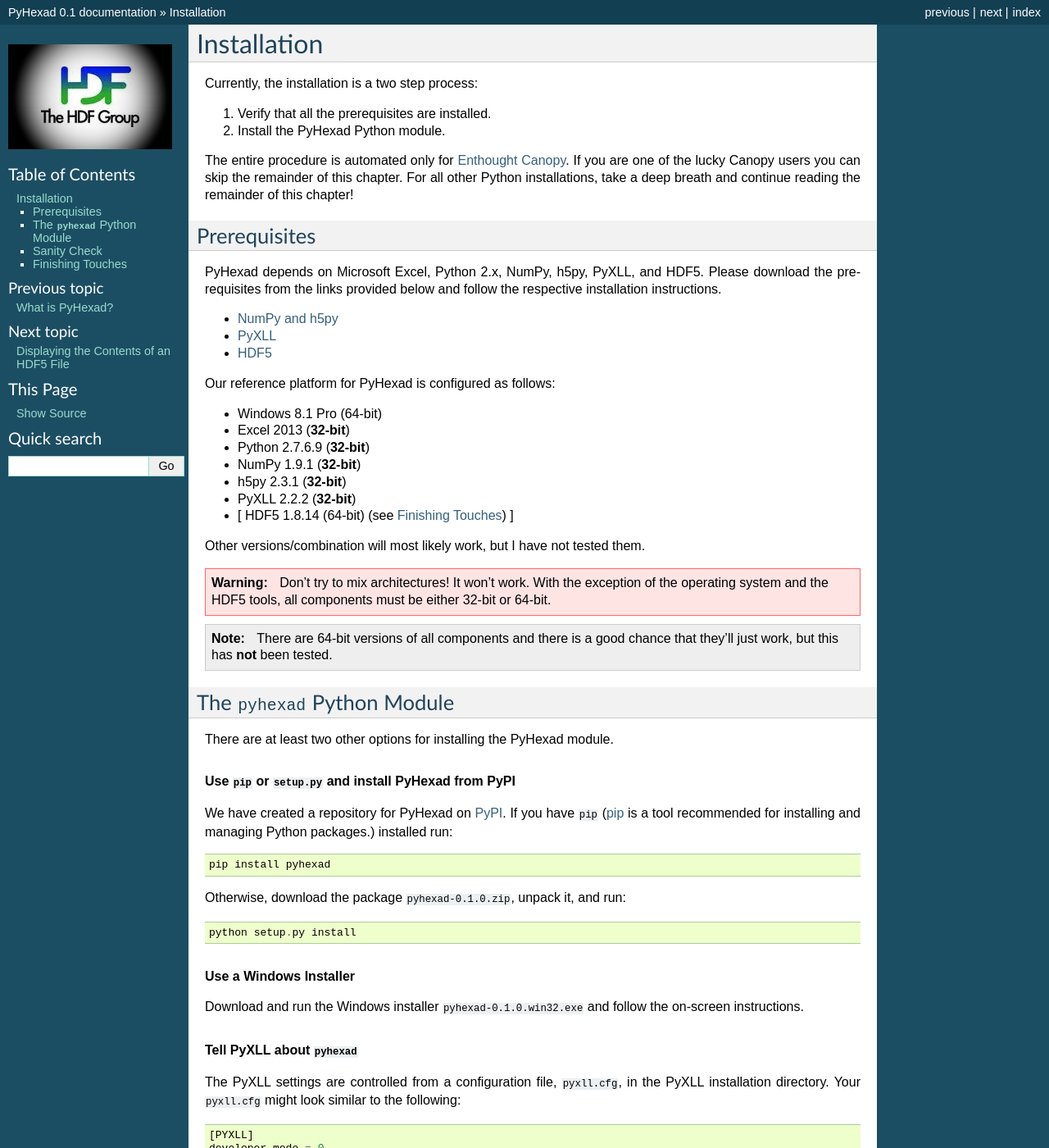
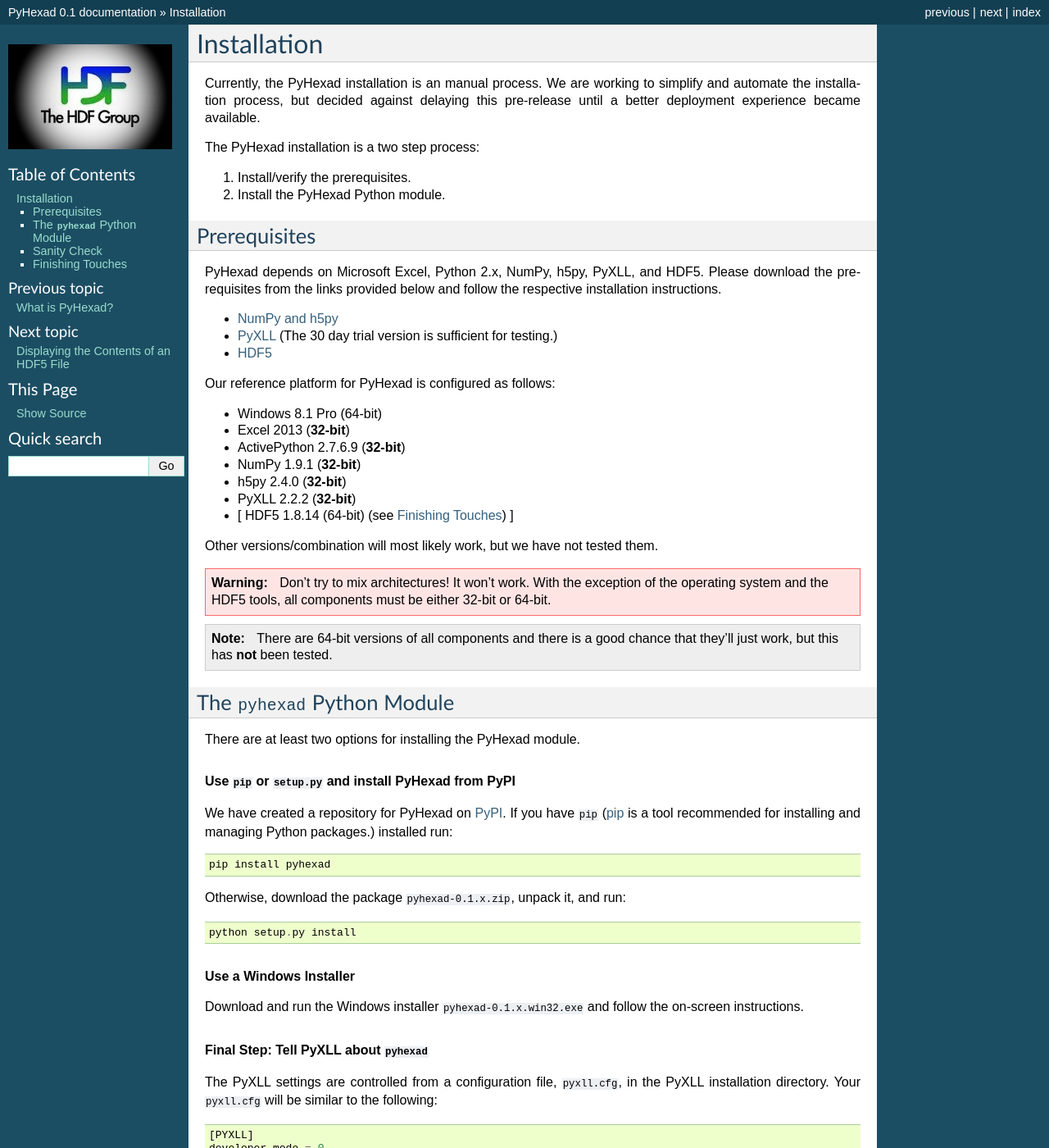
Before and after one commit to HDFGroup/PyHexad, a Sphinx documentation site: the page built from docs/installation.rst, in a window 1280 px wide and 1400 px high. Shown: the whole window at 82% size. Built offline with Sphinx 7.4.7, drawn with Linux system fonts in a browser that asks for light colours.

Commit message:
Updated documentation.

```diff
--- a/docs/installation.rst
+++ b/docs/installation.rst
@@ -2,17 +2,15 @@
 Installation
 ============
 
-Currently, the installation is a two step process:
+Currently, the PyHexad installation is an manual process.
+We are working to simplify and automate the installation process,
+but decided against delaying this pre-release until a better
+deployment experience became available.
 
-1. Verify that all the prerequisites are installed.
+The PyHexad installation is a two step process:
+
+1. Install/verify the prerequisites.
 2. Install the |product| Python module.
-
-The entire procedure is automated only for
-`Enthought Canopy <https://enthought.com/products/canopy/>`_.
-If you are one of the lucky Canopy users you can skip the
-remainder of this chapter.
-For all other Python installations, take a deep breath and continue reading
-the remainder of this chapter!
 
 .. _sec-prerequisites:
 
@@ -24,20 +22,20 @@
 the respective installation instructions.
 
 * `NumPy and h5py <http://www.lfd.uci.edu/~gohlke/pythonlibs/>`_
-* `PyXLL <http://pyxll.com/download.html>`_
+* `PyXLL <http://pyxll.com/download.html>`_ (The 30 day trial version is sufficient for testing.)
 * `HDF5 <http://www.hdfgroup.org/HDF5/release/obtain5.html>`_
 
 Our reference platform for |product| is configured as follows:
 
 * Windows 8.1 Pro (64-bit)
 * Excel 2013 (:strong:`32-bit`)
-* Python 2.7.6.9 (:strong:`32-bit`)
+* ActivePython 2.7.6.9 (:strong:`32-bit`)
 * NumPy 1.9.1 (:strong:`32-bit`)
-* h5py 2.3.1 (:strong:`32-bit`)
+* h5py 2.4.0 (:strong:`32-bit`)
 * PyXLL 2.2.2 (:strong:`32-bit`)
 * [ HDF5 1.8.14 (64-bit) (see :ref:`sec-finishing-touches`) ]
 
-Other versions/combination will most likely work, but I have not tested them.
+Other versions/combination will most likely work, but we have not tested them.
 
 .. warning::
    Don't try to mix architectures! It won't work. With the exception of the
@@ -52,7 +50,7 @@
 The ``pyhexad`` Python Module
 -----------------------------
 
-There are at least two other options for installing the PyHexad module.
+There are at least two options for installing the PyHexad module.
 
 .. rubric:: Use ``pip`` or ``setup.py`` and install PyHexad from PyPI
 
@@ -64,19 +62,19 @@
 
   pip install pyhexad
 
-Otherwise, download the package ``pyhexad-0.1.0.zip``, unpack it, and run::
+Otherwise, download the package ``pyhexad-0.1.x.zip``, unpack it, and run::
 
   python setup.py install
 
 .. rubric:: Use a Windows Installer
 
-Download and run the Windows installer ``pyhexad-0.1.0.win32.exe`` and follow
+Download and run the Windows installer ``pyhexad-0.1.x.win32.exe`` and follow
 the on-screen instructions.
 
-.. rubric:: Tell PyXLL about ``pyhexad``
+.. rubric:: Final Step: Tell PyXLL about ``pyhexad``
 
 The PyXLL settings are controlled from a configuration file, ``pyxll.cfg``, in
-the PyXLL installation directory. Your ``pyxll.cfg`` might look similar to the
+the PyXLL installation directory. Your ``pyxll.cfg`` will be similar to the
 following::
 
   [PYXLL]
@@ -125,7 +123,7 @@
 If the installation is "sane", while typing ``h5py_version``, AutoComplete will
 already have suggested all kinds of completions starting with the ``h5`` prefix.
 The result should be the version of your ``h5py`` installation displayed in the
-cell where you placed that function call, e.g., ``2.3.1``.
+cell where you placed that function call, e.g., ``2.4.0``.
 
 .. _sec-finishing-touches:
 
```
Also changed, not shown: docs/introduction.rst (+16 -9 lines).
